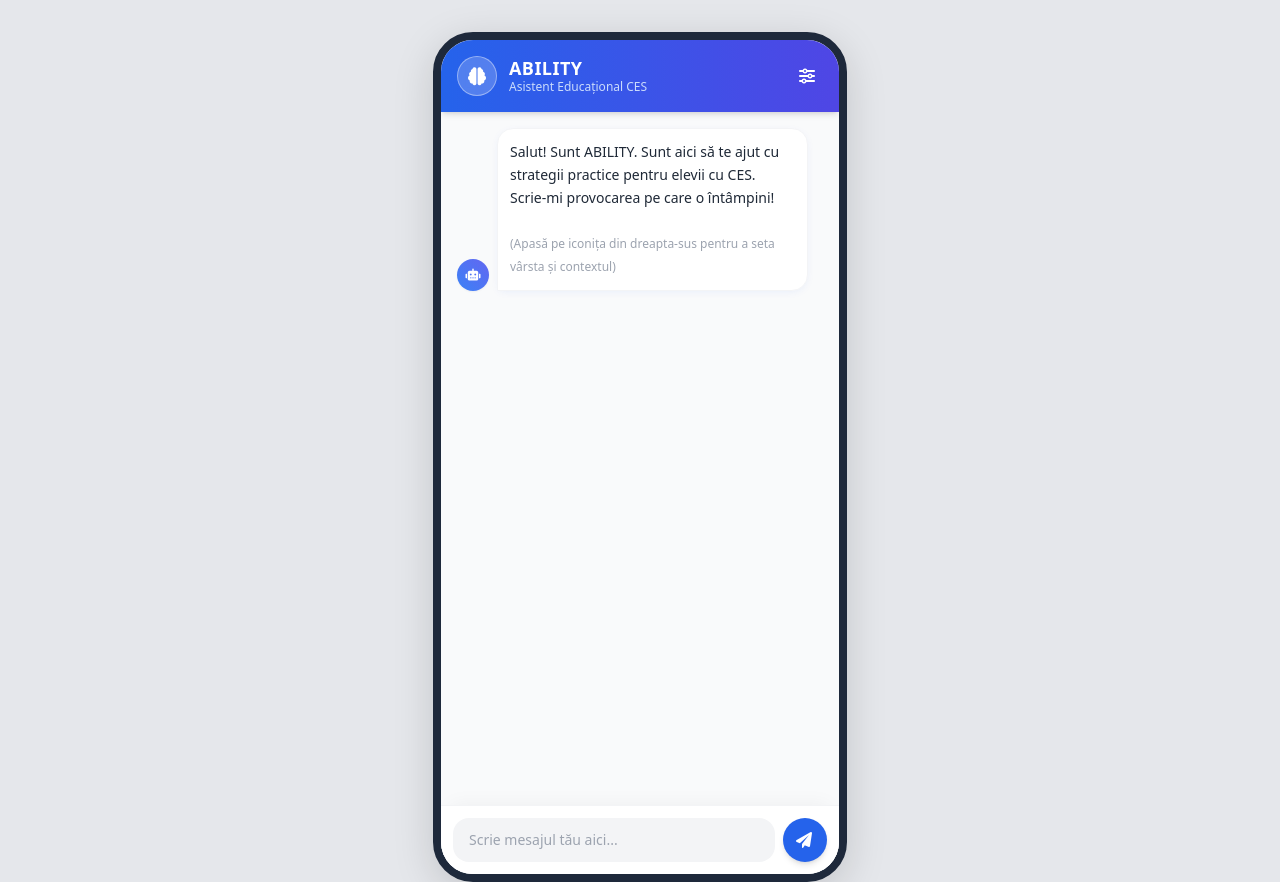
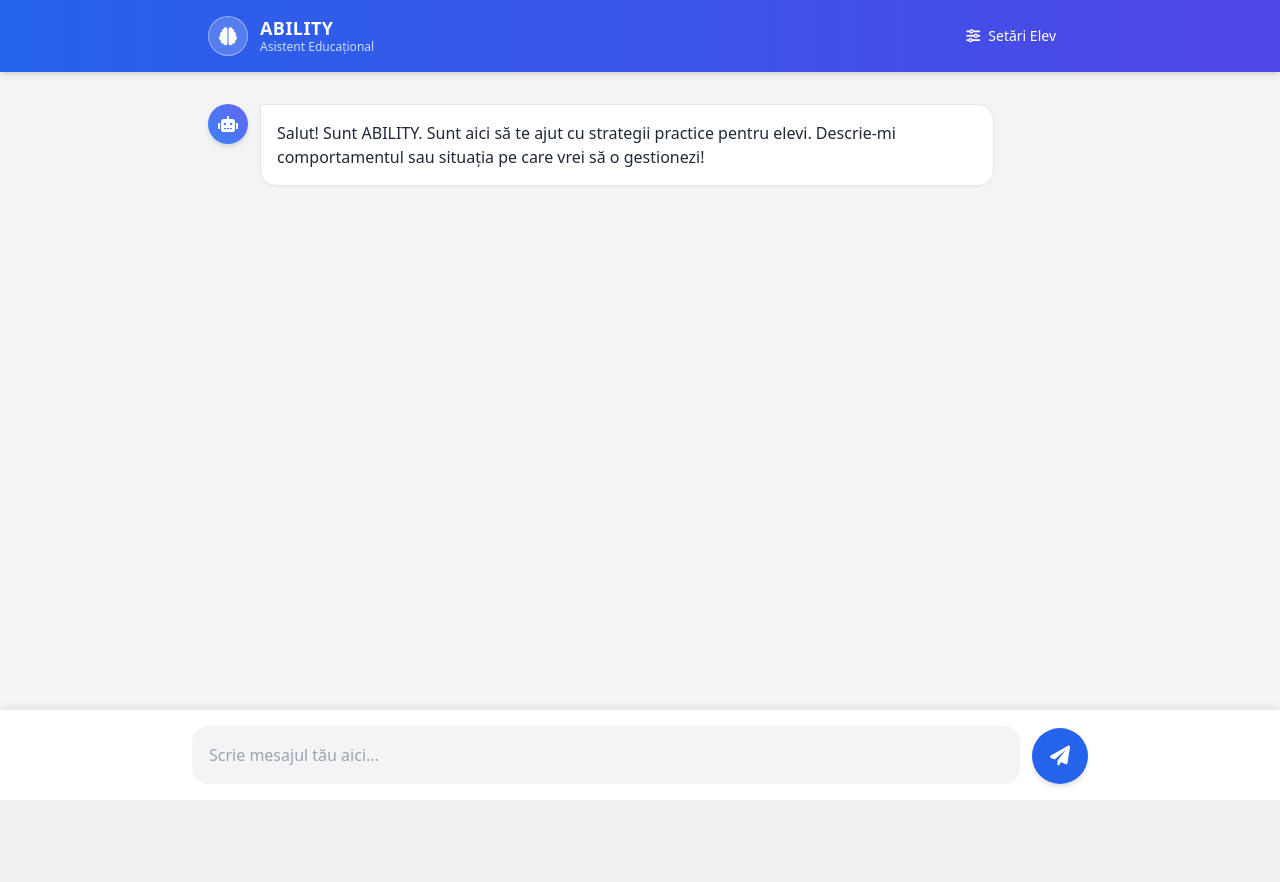
Before and after one commit to andreibonce-spec/ability-project, a Flask app: page / in a window 1280 px wide. After the commit the page ends 800 px from the top, so only its background shows below. Run offline with Flask 3, Linux system fonts and the light colour scheme; some libraries are stand-ins or nearby versions.

Commit message:
Update index.html

```diff
--- a/templates/index.html
+++ b/templates/index.html
@@ -3,45 +3,19 @@
 <head>
     <meta charset="UTF-8">
     <meta name="viewport" content="width=device-width, initial-scale=1.0">
-    <title>ABILITY - Asistent Educațional CES</title>
-    <!-- Tailwind CSS prin CDN pentru design modern -->
+    <title>ABILITY - Asistent Educațional</title>
     <script src="https://cdn.tailwindcss.com"></script>
-    <!-- FontAwesome pentru iconițe (buton send, robot, user, setari) -->
     <link href="https://cdnjs.cloudflare.com/ajax/libs/font-awesome/6.0.0/css/all.min.css" rel="stylesheet">
     <style>
-        /* Ascundem scrollbar-ul urât pentru un aspect de aplicație nativă */
         .no-scrollbar::-webkit-scrollbar { display: none; }
         .no-scrollbar { -ms-overflow-style: none; scrollbar-width: none; }
 
-        /* Containerul care simulează ecranul de telefon pe desktop */
-        .app-container {
-            max-width: 414px; /* Lățime iPhone Pro Max */
-            margin: 0 auto;
-            height: 100vh;
-            display: flex;
-            flex-direction: column;
-            background-color: #f8fafc;
-            box-shadow: 0 10px 40px rgba(0,0,0,0.15);
-        }
-
-        /* Pe ecrane mari, îi dăm margini rotunjite (să pară un telefon fizic) */
-        @media (min-width: 640px) {
-            .app-container {
-                height: 850px;
-                border-radius: 2.5rem;
-                margin-top: 2rem;
-                border: 8px solid #1e293b; /* Marginea neagra a "telefonului" */
-            }
-        }
-
-        /* Animație pentru apariția mesajelor */
         .chat-message { animation: fadeIn 0.3s ease-out forwards; }
         @keyframes fadeIn {
             from { opacity: 0; transform: translateY(10px); }
             to { opacity: 1; transform: translateY(0); }
         }
 
-        /* Animație pentru indicatorul "scrie..." */
         .dot { animation: pulse 1.5s infinite; }
         .dot:nth-child(2) { animation-delay: 0.2s; }
         .dot:nth-child(3) { animation-delay: 0.4s; }
@@ -51,69 +25,71 @@
         }
     </style>
 </head>
-<body class="bg-gray-200 min-h-screen font-sans antialiased text-gray-800">
+<body class="bg-gray-100 h-screen font-sans antialiased text-gray-800 flex flex-col">
 
-    <div class="app-container relative overflow-hidden flex flex-col z-10">
-
-        <!-- HEADER (Bara superioară) -->
-        <header class="bg-gradient-to-r from-blue-600 to-indigo-600 text-white p-4 flex justify-between items-center z-20 shadow-md">
+    <!-- antet -->
+    <header class="bg-gradient-to-r from-blue-600 to-indigo-600 text-white shadow-md z-20 shrink-0">
+        <div class="max-w-4xl mx-auto p-4 flex justify-between items-center w-full">
             <div class="flex items-center gap-3">
                 <div class="w-10 h-10 bg-white/20 backdrop-blur-sm rounded-full flex items-center justify-center border border-white/40">
                     <i class="fas fa-brain text-white text-lg"></i>
                 </div>
                 <div>
                     <h1 class="font-bold text-lg leading-tight tracking-wide">ABILITY</h1>
-                    <p class="text-xs text-blue-100 opacity-90">Asistent Educațional CES</p>
+                    <p class="text-xs text-blue-100 opacity-90 hidden sm:block">Asistent Educațional</p>
                 </div>
             </div>
-            <button id="settingsBtn" class="text-white hover:bg-white/20 p-2 rounded-full transition duration-200">
+            <button id="settingsBtn" class="text-white hover:bg-white/20 px-4 py-2 rounded-lg transition duration-200 flex items-center gap-2 text-sm">
                 <i class="fas fa-sliders-h"></i>
+                <span class="hidden sm:inline">Setări Elev</span>
             </button>
-        </header>
+        </div>
+    </header>
 
-        <!-- FILTRE (Ascunse inițial, se deschid la apăsarea pe setări) -->
-        <div id="filtersPanel" class="hidden bg-white p-4 border-b border-gray-200 z-10 shadow-inner text-sm transition-all">
-            <p class="text-xs text-gray-500 mb-3 font-semibold uppercase tracking-wider">Setează contextul elevului</p>
-            <div class="grid grid-cols-3 gap-2">
+    <!-- filtre ?? -->
+    <div id="filtersPanel" class="hidden bg-white border-b border-gray-200 z-10 shadow-sm shrink-0">
+        <div class="max-w-4xl mx-auto p-4">
+            <p class="text-xs text-gray-500 mb-3 font-semibold uppercase tracking-wider">Contextul elevului</p>
+            <div class="grid grid-cols-1 sm:grid-cols-3 gap-4">
                 <div>
-                    <label class="block text-[11px] text-gray-400 mb-1">Vârstă</label>
-                    <input type="text" id="filterVarsta" placeholder="ex: 5-9" class="w-full p-2 bg-gray-50 rounded-lg border border-gray-200 focus:outline-none focus:ring-2 focus:ring-blue-500">
+                    <label class="block text-xs text-gray-500 mb-1">Vârstă (ex: 5-9)</label>
+                    <input type="text" id="filterVarsta" class="w-full p-2 bg-gray-50 rounded-lg border border-gray-200 focus:outline-none focus:ring-2 focus:ring-blue-500">
                 </div>
                 <div>
-                    <label class="block text-[11px] text-gray-400 mb-1">Categorie</label>
-                    <input type="text" id="filterCategorie" placeholder="tranzitii" class="w-full p-2 bg-gray-50 rounded-lg border border-gray-200 focus:outline-none focus:ring-2 focus:ring-blue-500">
+                    <label class="block text-xs text-gray-500 mb-1">Categorie (ex: tranzitii)</label>
+                    <input type="text" id="filterCategorie" class="w-full p-2 bg-gray-50 rounded-lg border border-gray-200 focus:outline-none focus:ring-2 focus:ring-blue-500">
                 </div>
                 <div>
-                    <label class="block text-[11px] text-gray-400 mb-1">Context</label>
-                    <input type="text" id="filterContext" placeholder="clasa" class="w-full p-2 bg-gray-50 rounded-lg border border-gray-200 focus:outline-none focus:ring-2 focus:ring-blue-500">
+                    <label class="block text-xs text-gray-500 mb-1">Context (ex: clasa)</label>
+                    <input type="text" id="filterContext" class="w-full p-2 bg-gray-50 rounded-lg border border-gray-200 focus:outline-none focus:ring-2 focus:ring-blue-500">
                 </div>
             </div>
         </div>
+    </div>
 
-        <!-- ZONA DE CHAT -->
-        <main id="chatBox" class="flex-1 overflow-y-auto p-4 space-y-5 no-scrollbar bg-gray-50 pb-24">
-            <!-- Mesaj introductiv -->
-            <div class="flex items-end gap-2 chat-message">
-                <div class="w-8 h-8 rounded-full bg-gradient-to-tr from-blue-500 to-indigo-500 flex items-center justify-center text-white flex-shrink-0 shadow-sm">
-                    <i class="fas fa-robot text-xs"></i>
-                </div>
-                <div class="bg-white border border-gray-100 p-3 rounded-2xl rounded-bl-none shadow-[0_2px_10px_-3px_rgba(6,81,237,0.1)] text-sm max-w-[85%] leading-relaxed">
-                    Salut! Sunt ABILITY. Sunt aici să te ajut cu strategii practice pentru elevii cu CES. Scrie-mi provocarea pe care o întâmpini!
-                    <br><br><span class="text-xs text-gray-400">(Apasă pe iconița din dreapta-sus pentru a seta vârsta și contextul)</span>
-                </div>
+    <!-- zona de chat -->
+    <main id="chatBox" class="flex-1 overflow-y-auto p-4 space-y-6 no-scrollbar w-full max-w-4xl mx-auto">
+        <div class="flex items-start gap-3 chat-message mt-4">
+            <div class="w-10 h-10 rounded-full bg-gradient-to-tr from-blue-500 to-indigo-500 flex items-center justify-center text-white shrink-0 shadow-md">
+                <i class="fas fa-robot"></i>
             </div>
-        </main>
+            <div class="bg-white border border-gray-200 p-4 rounded-2xl rounded-tl-none shadow-sm text-sm sm:text-base max-w-[85%] leading-relaxed">
+                Salut! Sunt ABILITY. Sunt aici să te ajut cu strategii practice pentru elevi. Descrie-mi comportamentul sau situația pe care vrei să o gestionezi!
+            </div>
+        </div>
+    </main>
 
-        <!-- ZONA DE INPUT (Bara inferioară) -->
-        <footer class="absolute bottom-0 w-full bg-white border-t border-gray-100 p-3 z-20 shadow-[0_-10px_20px_-10px_rgba(0,0,0,0.05)]">
-            <form id="chatForm" class="flex items-end gap-2">
-                <textarea id="userInput" rows="1" class="flex-1 bg-gray-100 px-4 py-3 rounded-2xl focus:outline-none focus:ring-2 focus:ring-blue-500/50 resize-none text-sm transition-all" placeholder="Scrie mesajul tău aici..." style="min-height: 44px; max-height: 120px;"></textarea>
-                <button type="submit" class="bg-blue-600 text-white w-11 h-11 rounded-full flex items-center justify-center hover:bg-blue-700 transition duration-200 flex-shrink-0 shadow-md">
-                    <i class="fas fa-paper-plane ml-[-2px]"></i>
+    <!-- inputuri -->
+    <footer class="bg-white border-t border-gray-200 p-4 z-20 shrink-0 shadow-[0_-4px_6px_-1px_rgba(0,0,0,0.05)]">
+        <div class="max-w-4xl mx-auto">
+            <form id="chatForm" class="flex items-end gap-3">
+                <textarea id="userInput" rows="1" class="flex-1 bg-gray-100 px-4 py-3 sm:py-4 rounded-2xl focus:outline-none focus:ring-2 focus:ring-blue-500/50 resize-none text-sm sm:text-base transition-all border border-transparent focus:border-blue-300 focus:bg-white" placeholder="Scrie mesajul tău aici..." style="min-height: 48px; max-height: 150px;"></textarea>
+                <button type="submit" class="bg-blue-600 text-white w-12 h-12 sm:w-14 sm:h-14 rounded-full flex items-center justify-center hover:bg-blue-700 transition duration-200 shrink-0 shadow-md">
+                    <i class="fas fa-paper-plane text-lg sm:text-xl"></i>
                 </button>
             </form>
-        </footer>
-    </div>
+        </div>
+    </footer>
 
     <script>
         const chatBox = document.getElementById('chatBox');
@@ -122,55 +98,45 @@
         const settingsBtn = document.getElementById('settingsBtn');
         const filtersPanel = document.getElementById('filtersPanel');
 
-        // Ascundere/Afișare panou de filtre
-        settingsBtn.addEventListener('click', () => {
-            filtersPanel.classList.toggle('hidden');
-        });
+        settingsBtn.addEventListener('click', () => { filtersPanel.classList.toggle('hidden'); });
 
-        // Auto-redimensionare zona de scris text (textarea)
         userInput.addEventListener('input', function() {
             this.style.height = 'auto';
             this.style.height = (this.scrollHeight) + 'px';
         });
 
-        // Funcție pentru a adăuga un mesaj în interfață
         function addMessage(text, isUser) {
             const div = document.createElement('div');
-            div.className = `flex items-end gap-2 chat-message ${isUser ? 'flex-row-reverse' : ''}`;
+            div.className = `flex items-start gap-3 chat-message ${isUser ? 'flex-row-reverse' : ''}`;
 
-            // Creare Avatar
             const avatar = document.createElement('div');
-            avatar.className = `w-8 h-8 rounded-full flex items-center justify-center flex-shrink-0 shadow-sm ${isUser ? 'bg-gray-800 text-white' : 'bg-gradient-to-tr from-blue-500 to-indigo-500 text-white'}`;
-            avatar.innerHTML = isUser ? '<i class="fas fa-user text-xs"></i>' : '<i class="fas fa-robot text-xs"></i>';
+            avatar.className = `w-10 h-10 rounded-full flex items-center justify-center shrink-0 shadow-md ${isUser ? 'bg-gray-800 text-white' : 'bg-gradient-to-tr from-blue-500 to-indigo-500 text-white'}`;
+            avatar.innerHTML = isUser ? '<i class="fas fa-user"></i>' : '<i class="fas fa-robot"></i>';
 
-            // Creare Bula de text
             const bubble = document.createElement('div');
-            // Formatăm textul cu bold acolo unde folosim asteriscuri (dacă Claude returnează Markdown simplu)
             let formattedText = text.replace(/\*\*(.*?)\*\*/g, '<strong>$1</strong>');
 
-            bubble.className = `p-3.5 rounded-2xl shadow-sm text-sm max-w-[85%] leading-relaxed whitespace-pre-wrap ${isUser ? 'bg-blue-600 text-white rounded-br-none shadow-[0_2px_10px_-3px_rgba(6,81,237,0.3)]' : 'bg-white border border-gray-100 text-gray-800 rounded-bl-none shadow-[0_2px_10px_-3px_rgba(6,81,237,0.1)]'}`;
+            bubble.className = `p-4 rounded-2xl shadow-sm text-sm sm:text-base max-w-[85%] leading-relaxed whitespace-pre-wrap ${isUser ? 'bg-blue-600 text-white rounded-tr-none' : 'bg-white border border-gray-200 text-gray-800 rounded-tl-none'}`;
             bubble.innerHTML = formattedText;
 
             div.appendChild(avatar);
             div.appendChild(bubble);
             chatBox.appendChild(div);
-
             chatBox.scrollTop = chatBox.scrollHeight;
         }
 
-        // Funcție pentru animația de tiping (cele 3 puncte)
         function showTyping() {
             const div = document.createElement('div');
             div.id = 'typingIndicator';
-            div.className = 'flex items-end gap-2 chat-message';
+            div.className = 'flex items-start gap-3 chat-message';
             div.innerHTML = `
-                <div class="w-8 h-8 rounded-full bg-gradient-to-tr from-blue-500 to-indigo-500 flex items-center justify-center text-white flex-shrink-0 shadow-sm">
-                    <i class="fas fa-robot text-xs"></i>
+                <div class="w-10 h-10 rounded-full bg-gradient-to-tr from-blue-500 to-indigo-500 flex items-center justify-center text-white shrink-0 shadow-md">
+                    <i class="fas fa-robot"></i>
                 </div>
-                <div class="bg-white border border-gray-100 py-4 px-4 rounded-2xl rounded-bl-none shadow-sm flex gap-1 items-center">
-                    <div class="w-1.5 h-1.5 bg-gray-400 rounded-full dot"></div>
-                    <div class="w-1.5 h-1.5 bg-gray-400 rounded-full dot"></div>
-                    <div class="w-1.5 h-1.5 bg-gray-400 rounded-full dot"></div>
+                <div class="bg-white border border-gray-200 py-4 px-5 rounded-2xl rounded-tl-none shadow-sm flex gap-1 items-center">
+                    <div class="w-2 h-2 bg-gray-400 rounded-full dot"></div>
+                    <div class="w-2 h-2 bg-gray-400 rounded-full dot"></div>
+                    <div class="w-2 h-2 bg-gray-400 rounded-full dot"></div>
                 </div>
             `;
             chatBox.appendChild(div);
@@ -182,57 +148,40 @@
             if (typing) typing.remove();
         }
 
-        // Ce se întâmplă când apeși pe butonul de Trimite
         chatForm.addEventListener('submit', async (e) => {
             e.preventDefault();
-
             const text = userInput.value.trim();
             if (!text) return;
 
-            // Preluăm setările (vârstă, categorie, context)
             const varsta = document.getElementById('filterVarsta').value.trim();
             const categorie = document.getElementById('filterCategorie').value.trim();
             const context = document.getElementById('filterContext').value.trim();
 
             addMessage(text, true);
-
-            // Resetare căsuță de text
             userInput.value = '';
             userInput.style.height = 'auto';
-
             showTyping();
 
             try {
-                // Trimitem datele către Python
                 const response = await fetch('/api/intrebare', {
                     method: 'POST',
                     headers: { 'Content-Type': 'application/json' },
-                    body: JSON.stringify({
-                        intrebare: text,
-                        varsta: varsta,
-                        categorie: categorie,
-                        context: context
-                    })
+                    body: JSON.stringify({ intrebare: text, varsta: varsta, categorie: categorie, context: context })
                 });
 
                 const data = await response.json();
                 removeTyping();
 
-                if (data.raspuns) {
-                    addMessage(data.raspuns, false);
-                } else {
-                    addMessage("Scuze, am întâmpinat o eroare.", false);
-                }
+                if (data.raspuns) { addMessage(data.raspuns, false); }
+                else { addMessage("Eroare de procesare.", false); }
 
             } catch (error) {
                 console.error('Error:', error);
                 removeTyping();
-                addMessage("Nu m-am putut conecta la server. Verifică dacă aplicația Python rulează.", false);
+                addMessage("Nu m-am putut conecta la server.", false);
             }
         });
 
-        // Dacă utilizatorul apasă Enter pe tastatură, se trimite mesajul
-        // Dacă apasă Shift+Enter, trece pe rând nou.
         userInput.addEventListener('keydown', function(e) {
             if (e.key === 'Enter' && !e.shiftKey) {
                 e.preventDefault();
```
